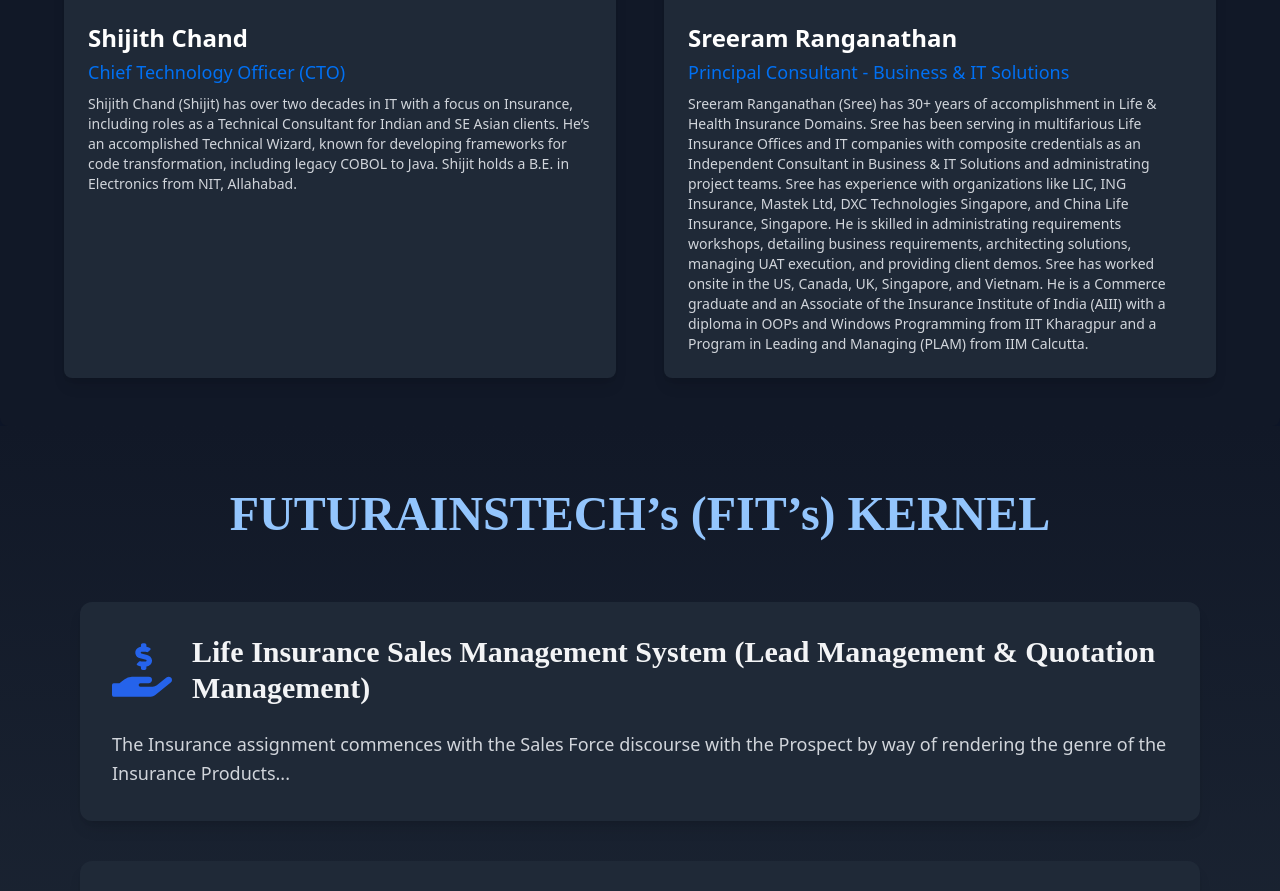
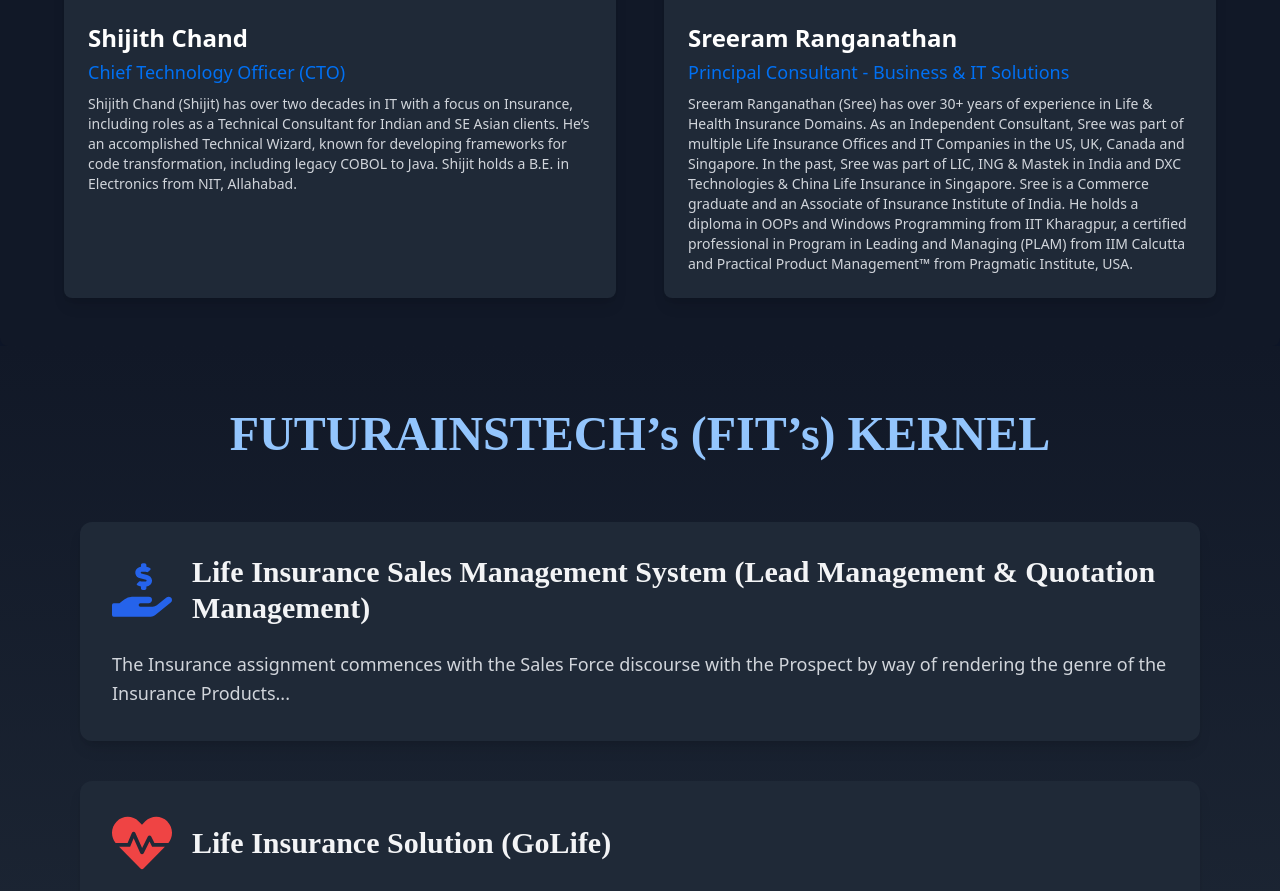
Before and after one commit to Kishore-r-77/office_projects, a React (Vite) app in the folder frontend/futurasite/: page / in a window 1280 px wide. Shown: the part 2994-3885 px from the top of the page. Built offline with nearby package versions, Linux system fonts and the light colour scheme; the HTML template or start-up script is replaced by a standard one.

Commit message:
updated Mr.Sreeram's bio in futurasite

```diff
--- a/frontend/futurasite/src/components/Team/Team.tsx
+++ b/frontend/futurasite/src/components/Team/Team.tsx
@@ -26,7 +26,7 @@
     {
       name: "Sreeram Ranganathan",
       title: "Principal Consultant - Business & IT Solutions",
-      description: `Sreeram Ranganathan (Sree) has 30+ years of accomplishment in Life & Health Insurance Domains. Sree has been serving in multifarious Life Insurance Offices and IT companies with composite credentials as an Independent Consultant in Business & IT Solutions and administrating project teams. Sree has experience with organizations like LIC, ING Insurance, Mastek Ltd, DXC Technologies Singapore, and China Life Insurance, Singapore. He is skilled in administrating requirements workshops, detailing business requirements, architecting solutions, managing UAT execution, and providing client demos. Sree has worked onsite in the US, Canada, UK, Singapore, and Vietnam. He is a Commerce graduate and an Associate of the Insurance Institute of India (AIII) with a diploma in OOPs and Windows Programming from IIT Kharagpur and a Program in Leading and Managing (PLAM) from IIM Calcutta.`,
+      description: `Sreeram Ranganathan (Sree) has over 30+ years of experience in Life & Health Insurance Domains. As an Independent Consultant, Sree was part of multiple Life Insurance Offices and IT Companies in the US, UK, Canada and Singapore. In the past, Sree was part of LIC, ING & Mastek in India and DXC Technologies & China Life Insurance in Singapore. Sree is a Commerce graduate and an Associate of Insurance Institute of India. He holds a diploma in OOPs and Windows Programming from IIT Kharagpur, a certified professional in Program in Leading and Managing (PLAM) from IIM Calcutta and Practical Product Management™ from Pragmatic Institute, USA.`,
       image: Sreeram,
     },
   ];
```
